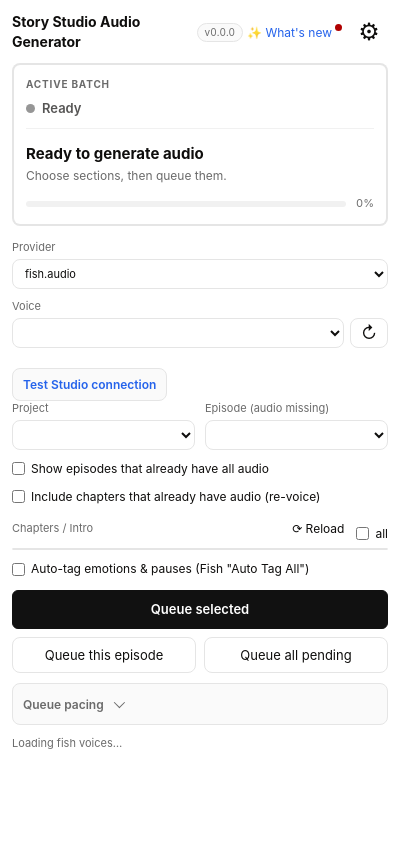
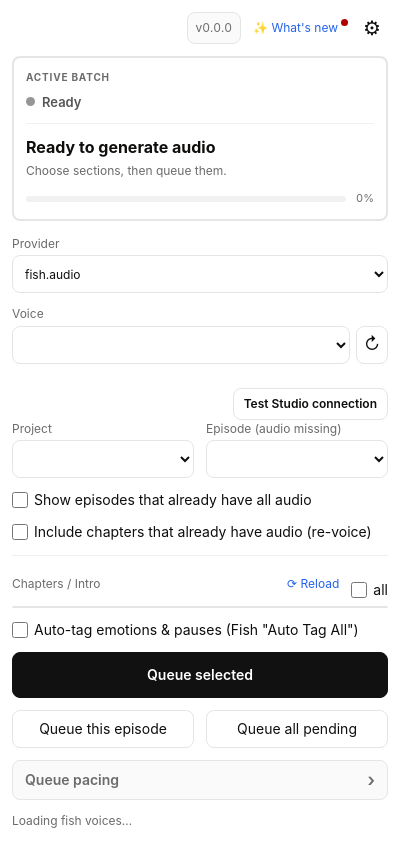
Before and after one commit to theng12/story-studio-audio-generator, a browser extension: page src/popup/popup.html in a window 400 px wide. Drawn offline with Linux system fonts and the light colour scheme.

Commit message:
feat: standardize audio panel controls

```diff
--- a/src/popup/popup.css
+++ b/src/popup/popup.css
@@ -1,4 +1,9 @@
 :root {
+  --space: 12px;
+  --radius: 8px;
+  --control-height: 38px;
+  --compact-height: 32px;
+  --primary-height: 46px;
   --bg: #ffffff;
   --fg: #0f0e0d;
   --muted: #6b6b6b;
@@ -45,8 +50,8 @@ body {
   min-width: 280px;
   box-sizing: border-box;
   margin: 0;
-  padding: 12px;
-  font: 13px/1.45 -apple-system, system-ui, sans-serif;
+  padding: var(--space);
+  font: 14px/1.45 -apple-system, system-ui, sans-serif;
   color: var(--fg);
   background: var(--bg);
 }
@@ -54,13 +59,14 @@ header {
   display: flex;
   align-items: center;
   justify-content: space-between;
-  margin-bottom: 10px;
+  min-height: var(--compact-height);
+  margin-bottom: var(--space);
 }
 .applied-settings {
   display: flex;
   flex-wrap: wrap;
-  gap: 4px 10px;
-  margin: -4px 0 10px;
+  gap: 4px var(--space);
+  margin: -4px 0 var(--space);
   color: var(--muted);
   font-size: 11px;
 }
@@ -68,21 +74,19 @@ header {
 .activity-panel {
   margin: 0 0 14px;
   padding: 2px;
-  border-radius: 8px;
+  border-radius: var(--radius);
   background: var(--border);
   transition: background .25s ease, box-shadow .25s ease;
 }
 .activity-panel.is-running {
-  background: linear-gradient(100deg, #ff6b6b, #f7b955, #86d46a, #50c9d6, #668cff, #c875e8, #ff6b6b);
-  background-size: 300% 100%;
-  animation: spectrum-flow 3s linear infinite;
-  box-shadow: 0 0 14px color-mix(in srgb, #668cff 20%, transparent);
+  background: var(--link);
+  animation: activity-border-pulse 1.8s ease-in-out infinite;
 }
 .activity-panel.is-complete { background: var(--ok); }
 .activity-panel.is-waiting { background: #6a8cff; box-shadow: 0 0 12px color-mix(in srgb, #6a8cff 22%, transparent); }
 .activity-panel.has-failure { background: var(--danger); }
-@keyframes spectrum-flow { to { background-position: 300% 0; } }
-.activity-inner { padding: 12px; border-radius: 6px; background: var(--bg); }
+@keyframes activity-border-pulse { 50% { box-shadow: 0 0 12px color-mix(in srgb, var(--link) 35%, transparent); } }
+.activity-inner { padding: var(--space); border-radius: 6px; background: var(--bg); }
 .batch-head { display: flex; justify-content: space-between; color: var(--muted); font-size: 10px; font-weight: 700; letter-spacing: .08em; text-transform: uppercase; }
 #activityElapsed { letter-spacing: 0; font-variant-numeric: tabular-nums; text-transform: none; }
 .activity-panel .genstatus { margin-top: 8px; padding: 0; border: 0; background: transparent; }
@@ -90,61 +94,71 @@ header {
   display: flex;
   flex-direction: column;
   gap: 2px;
-  padding: 14px 0 12px;
+  padding: var(--space) 0;
   border-top: 1px solid var(--divider);
-  margin-top: 10px;
+  margin-top: var(--space);
 }
-.activity-job { overflow: hidden; text-overflow: ellipsis; white-space: nowrap; font-size: 15px; font-weight: 650; }
+.activity-job { overflow: hidden; text-overflow: ellipsis; white-space: nowrap; font-size: 16px; font-weight: 650; }
 .activity-meta { overflow: hidden; color: var(--muted); font-size: 12px; text-overflow: ellipsis; white-space: nowrap; }
 .activity-progress-row { display: grid; grid-template-columns: 1fr auto; gap: 10px; align-items: center; color: var(--muted); font-size: 11px; font-variant-numeric: tabular-nums; }
 .activity-progress { height: 6px; overflow: hidden; border-radius: 999px; background: var(--divider); }
 .activity-progress span { display: block; width: 0; height: 100%; background: var(--ok); transition: width .3s ease; }
-.activity-panel.is-running .activity-progress span { background: linear-gradient(90deg, #ff6b6b, #f7b955, #86d46a, #50c9d6, #668cff, #c875e8); background-size: 200% 100%; animation: spectrum-flow 2s linear infinite; }
+.activity-panel.is-running .activity-progress span { background: var(--link); }
 .activity-panel.is-waiting .activity-progress span { background: #6a8cff; }
 .activity-panel.has-failure .activity-progress span { background: var(--danger); }
-h1 { font-size: 14px; margin: 0; }
-.header-brand { display: flex; align-items: center; gap: 7px; }
+h1 { font-size: 16px; margin: 0; }
+.panel-toolbar { justify-content: flex-end; gap: 8px; }
 .header-actions { display: flex; align-items: center; gap: 4px; }
 .version-badge {
   color: var(--muted);
   background: var(--surface);
   border: 1px solid var(--border);
-  border-radius: 999px;
-  padding: 1px 7px;
-  font-size: 10px;
+  border-radius: var(--radius);
+  min-height: var(--compact-height);
+  padding: 0 8px;
+  font-size: 12px;
+  display: inline-flex;
+  align-items: center;
   font-variant-numeric: tabular-nums;
   line-height: 1.5;
 }
 .whats-new { position: relative; font-size: 12px; color: var(--link); white-space: nowrap; }
 .ndot { display: inline-block; width: 7px; height: 7px; border-radius: 50%; background: var(--danger); margin-left: 3px; vertical-align: top; }
 .open-provider-row { margin-top: 4px; }
-.provider-open-button { min-height: 32px; padding: 6px 10px; background: var(--surface); font-size: 12px; }
+.workspace-action {
+  min-height: var(--compact-height);
+  padding: 0 10px;
+  background: var(--btn-bg);
+  font-size: 12px;
+  font-weight: 600;
+}
 a { color: var(--link); }
 label {
   display: block;
-  font-size: 11px;
+  font-size: 12px;
   color: var(--muted);
-  margin: 8px 0 0;
+  margin: var(--space) 0 0;
 }
-.form-grid { display: grid; gap: 10px; }
+.form-grid { display: grid; gap: var(--space); }
 .form-grid-two { grid-template-columns: repeat(2, minmax(0, 1fr)); }
-.form-grid-setup { grid-template-columns: minmax(0, 0.85fr) minmax(0, 1.3fr) minmax(0, 1.2fr); }
+.form-grid-setup { grid-template-columns: minmax(0, 0.85fr) minmax(0, 1.5fr); }
 .form-grid > label { margin-top: 0; }
 .voice-control { display: flex; gap: 6px; margin-top: 3px; }
 .voice-control select { margin-top: 0; }
-.voice-control button { width: 38px; flex: none; padding: 0; font-size: 17px; }
+.voice-control button { width: var(--compact-height); min-height: var(--compact-height); flex: none; padding: 0; font-size: 17px; }
 select, input, textarea {
   width: 100%;
+  min-height: var(--control-height);
   margin-top: 3px;
   padding: 6px 8px;
   border: 1px solid var(--border);
-  border-radius: 8px;
+  border-radius: var(--radius);
   font: inherit;
   background: var(--input-bg);
   color: var(--fg);
 }
-textarea { resize: vertical; }
-.row { display: flex; gap: 6px; align-items: center; margin-top: 8px; }
+textarea { resize: vertical; min-height: 96px; }
+.row { display: flex; gap: 6px; align-items: center; margin-top: var(--space); }
 .row input { margin-top: 0; }
 button {
   font: inherit;
@@ -152,90 +166,86 @@ button {
   border: 1px solid var(--border);
   background: var(--btn-bg);
   color: var(--fg);
-  border-radius: 8px;
+  min-height: var(--control-height);
+  border-radius: var(--radius);
   padding: 6px 10px;
 }
 button.primary {
   width: 100%;
-  margin-top: 12px;
+  min-height: var(--primary-height);
+  margin-top: var(--space);
   background: var(--accent);
   color: var(--accent-fg);
   border-color: var(--accent);
-  padding: 9px;
-  border-radius: 6px;
+  padding: 0 14px;
+  border-radius: var(--radius);
   font-weight: 600;
 }
-button.link { border: none; background: none; font-size: 16px; padding: 2px 6px; }
+button.link { min-height: 0; border: none; background: none; font-size: 16px; padding: 2px 6px; color: var(--link); }
 /* Text links (What's new, Reload, queue controls) stay small — otherwise the
    16px above makes them, especially "✨ What's new", look oversized. */
 button.link.small { font-size: 12px; padding: 2px 4px; }
 header .settings-gear {
   display: inline-flex;
-  width: 38px;
-  height: 38px;
+  width: var(--compact-height);
+  height: var(--compact-height);
+  min-height: var(--compact-height);
   align-items: center;
   justify-content: center;
   padding: 0;
-  border-radius: 10px;
-  font-size: 24px;
+  border-radius: var(--radius);
+  font-size: 20px;
   line-height: 1;
   color: var(--fg);
 }
 header .settings-gear:hover { background: var(--surface); }
 header .settings-gear:focus-visible { outline: 2px solid var(--accent); outline-offset: 2px; }
-#generateAll { width: 100%; margin-top: 6px; padding: 8px; border-radius: 999px; }
 button:disabled { opacity: 0.5; cursor: default; }
-label.check { display: flex; align-items: center; gap: 6px; font-size: 12px; color: var(--fg); margin-top: 10px; }
-label.check input { width: auto; margin: 0; }
-#queueEpisode, #queueProject { width: 100%; padding: 8px; }
+label.check { display: flex; align-items: center; gap: 6px; font-size: 14px; color: var(--fg); margin-top: var(--space); }
+label.check input { width: 16px; height: 16px; min-height: 0; margin: 0; padding: 0; }
+#queueEpisode, #queueProject { width: 100%; }
 .hgroup { display: flex; align-items: center; gap: 8px; }
-.studio-connection { display: flex; align-items: center; gap: 10px; margin-top: 8px; }
-.studio-connection-button { padding: 7px 10px; color: var(--fg); background: var(--surface); font-size: 12px; font-weight: 600; }
-.connection-status { min-width: 0; color: var(--muted); font-size: 11px; overflow: hidden; text-overflow: ellipsis; white-space: nowrap; }
+.studio-connection { display: flex; align-items: center; justify-content: flex-end; gap: var(--space); margin-top: var(--space); }
+.connection-status { min-width: 0; margin-right: auto; color: var(--muted); font-size: 12px; overflow: hidden; text-overflow: ellipsis; white-space: nowrap; }
 .connection-status.connected { color: var(--ok); }
 .connection-status.failed { color: var(--danger); }
-.batch-actions { margin-top: 12px; }
+.batch-actions { margin-top: var(--space); }
 .batch-actions .primary { margin-top: 0; }
-.batch-secondary { display: grid; grid-template-columns: repeat(2, minmax(0, 1fr)); gap: 8px; margin-top: 8px; }
+.batch-secondary { display: grid; grid-template-columns: repeat(2, minmax(0, 1fr)); gap: var(--space); margin-top: var(--space); }
 
 /* Human pace card */
-.pace-card { border: 1px solid var(--border); border-radius: 8px; padding: 8px 10px; margin-top: 12px; background: var(--surface); }
+.pace-card { border: 1px solid var(--border); border-radius: var(--radius); padding: var(--space); margin-top: var(--space); background: var(--surface); }
 .pace-card select { margin-top: 6px; }
 .pace-card .mini { display: block; font-size: 11px; color: var(--muted); margin-bottom: 2px; }
 .pace-custom { align-items: flex-end; gap: 8px; margin-top: 6px; }
 .pace-custom .grow { flex: 1; }
 .pace-custom input { margin-top: 0; }
-.pace-state { font-size: 11px; color: var(--ok); border: 1px solid var(--border); border-radius: 999px; padding: 1px 8px; white-space: nowrap; }
+.pace-state { font-size: 11px; color: var(--ok); border: 1px solid var(--border); border-radius: var(--radius); padding: 1px 8px; white-space: nowrap; }
 .pace-state.off { color: var(--muted); }
 
 /* Voice settings card */
-.vs-card { border: 1px solid var(--border); border-radius: 8px; padding: 8px 10px; margin-top: 8px; background: var(--surface); }
-.advanced-panel { margin-top: 10px; border: 1px solid var(--border); border-radius: 8px; background: var(--surface); }
-.advanced-panel summary { cursor: pointer; padding: 9px 10px; color: var(--muted); font-size: 12px; font-weight: 600; }
-.advanced-panel > .vs-card, .advanced-panel > .pace-card { margin: 0; border-width: 1px 0 0; border-radius: 0 0 8px 8px; }
-.advanced-panel > .pace-card + .pace-card { margin-top: 0; }
-.operational-disclosure summary {
+.vs-card { border: 1px solid var(--border); border-radius: var(--radius); padding: var(--space); margin-top: var(--space); background: var(--surface); }
+.advanced-panel { margin-top: var(--space); border: 1px solid var(--border); border-radius: var(--radius); background: var(--surface); }
+.advanced-panel summary {
   display: flex;
   align-items: center;
-  gap: 8px;
-  min-height: 40px;
+  min-height: var(--control-height);
+  cursor: pointer;
+  padding: 0 var(--space);
+  color: var(--muted);
+  font-size: 14px;
+  font-weight: 600;
   list-style: none;
 }
-.operational-disclosure summary::-webkit-details-marker { display: none; }
-.operational-disclosure summary::after {
-  content: '';
-  width: 7px;
-  height: 7px;
-  margin-left: 2px;
-  border: solid currentColor;
-  border-width: 0 1.5px 1.5px 0;
-  transform: rotate(45deg) translateY(-2px);
-  transition: transform .18s ease;
-}
-.operational-disclosure[open] summary::after { transform: rotate(225deg) translate(-2px, -2px); }
+.advanced-panel summary::-webkit-details-marker { display: none; }
+.advanced-panel summary::marker { content: ''; }
+.advanced-panel summary::after { content: '›'; margin-left: auto; color: var(--muted); font-size: 18px; line-height: 1; }
+.advanced-panel[open] summary::after { content: '⌄'; font-size: 16px; }
+.advanced-panel > .vs-card, .advanced-panel > .pace-card { margin: 0; border-width: 1px 0 0; border-radius: 0 0 var(--radius) var(--radius); }
+.advanced-panel > .pace-card + .pace-card { margin-top: 0; }
 .operational-disclosure summary .pace-state { margin-left: auto; }
 .queue-pacing-card { padding: 0; }
-.queue-pacing-section { padding: 10px; }
+.queue-pacing-section { padding: var(--space); }
 .queue-pacing-section + .queue-pacing-section { border-top: 1px solid var(--divider); }
 .queue-pacing-section-heading { display: flex; align-items: center; gap: 8px; }
 .queue-pacing-section-heading .pace-state { margin-left: auto; }
@@ -244,13 +254,13 @@ label.check input { width: auto; margin: 0; }
 .vs-model { margin-top: 4px; }
 .vs-row { margin-top: 8px; }
 .vs-row .mini { font-size: 11px; color: var(--muted); }
-.vs-row input[type='range'] { width: 100%; margin: 2px 0 0; padding: 0; accent-color: var(--link); cursor: pointer; }
+.vs-row input[type='range'] { width: 100%; min-height: 20px; margin: 2px 0 0; padding: 0; accent-color: var(--link); cursor: pointer; }
 #vsSpeakerBoostRow { margin-top: 10px; }
 
 /* Live queue status bar */
 .genstatus {
   display: flex; align-items: center; justify-content: space-between; gap: 8px;
-  margin-top: 12px; padding: 8px 12px; border-radius: 8px;
+  margin-top: var(--space); padding: 8px var(--space); border-radius: var(--radius);
   border: 1px solid var(--border); background: var(--surface);
   font-size: 13px; font-weight: 600;
   transition: box-shadow .2s, border-color .2s, background .2s;
@@ -279,15 +289,15 @@ label.check input { width: auto; margin: 0; }
 /* Queue command center */
 .queue-actions {
   display: flex;
-  gap: 8px;
-  margin-top: 14px;
-  padding-top: 12px;
+  gap: var(--space);
+  margin-top: var(--space);
+  padding-top: var(--space);
   border-top: 1px solid var(--divider);
 }
-.queue-actions button { flex: 1; min-width: 0; min-height: 38px; padding: 8px 10px; font-size: 12px; }
+.queue-actions button { flex: 1; min-width: 0; font-size: 12px; }
 #pauseQueue, #retryFailed { color: var(--link); }
 #clearQueue { color: var(--danger); }
-.queue-table-head { display: flex; justify-content: space-between; margin-top: 16px; padding-bottom: 6px; color: var(--muted); font-size: 10px; font-weight: 700; letter-spacing: .08em; text-transform: uppercase; }
+.queue-table-head { display: flex; justify-content: space-between; margin-top: var(--space); padding-bottom: 6px; color: var(--muted); font-size: 10px; font-weight: 700; letter-spacing: .08em; text-transform: uppercase; }
 .queuelist {
   list-style: none; margin: 0; padding: 0;
   max-height: 228px; overflow-y: auto;
@@ -295,7 +305,7 @@ label.check input { width: auto; margin: 0; }
 }
 .qrow {
   display: grid; grid-template-columns: 18px minmax(0, 1fr) auto auto;
-  align-items: center; gap: 8px; padding: 9px 2px; font-size: 12px;
+  align-items: center; gap: 8px; padding: 9px 2px; font-size: 14px;
   border-bottom: 1px solid var(--divider);
 }
 .qindex { color: var(--muted); font-variant-numeric: tabular-nums; }
@@ -315,7 +325,7 @@ label.check input { width: auto; margin: 0; }
 .qretry:hover { color: var(--ok); }
 .queue-legend { display: flex; flex-wrap: wrap; gap: 8px 12px; padding-top: 10px; color: var(--muted); font-size: 10px; }
 .queue-legend .pending { color: var(--muted); }.queue-legend .running { color: var(--link); }.queue-legend .done { color: var(--ok); }.queue-legend .failed { color: var(--danger); }
-.muted { color: var(--muted); font-size: 11px; }
+.muted { color: var(--muted); font-size: 12px; }
 .small { font-size: 12px; }
 #status { min-height: 16px; }
 
@@ -323,27 +333,26 @@ label.check input { width: auto; margin: 0; }
 [hidden] { display: none !important; }
 
 .row.between { justify-content: space-between; }
-.row.end { justify-content: flex-end; margin-top: 12px; }
-.section-head { margin-top: 10px; }
-#testConn { font-size: 12px; color: var(--link); }
+.row.end { justify-content: flex-end; margin-top: var(--space); }
+.section-head { margin-top: var(--space); padding-top: var(--space); border-top: 1px solid var(--divider); }
 #queueSelected { margin-top: 0; }
 
 /* Multi-select section list */
 .sectionlist {
   margin-top: 6px;
   max-height: 220px; overflow-y: auto;
-  border: 1px solid var(--border); border-radius: 8px;
+  border: 1px solid var(--border); border-radius: var(--radius);
 }
 .sec {
   display: flex; align-items: center; gap: 8px;
-  padding: 8px; font-size: 12px;
+  padding: 8px; font-size: 14px;
   border-bottom: 1px solid var(--divider);
 }
 .sec:last-child { border-bottom: none; }
-.sec input { width: auto; margin: 0; flex: none; }
+.sec input { width: 16px; height: 16px; min-height: 0; margin: 0; padding: 0; flex: none; }
 .sec .seclabel { flex: 1; overflow: hidden; text-overflow: ellipsis; white-space: nowrap; }
 .sec.done .seclabel { color: var(--muted); }
-.badge { font-size: 10px; color: var(--badge-fg); border: 1px solid var(--badge-border); background: var(--badge-bg); border-radius: 999px; padding: 1px 6px; }
+.badge { font-size: 10px; color: var(--badge-fg); border: 1px solid var(--badge-border); background: var(--badge-bg); border-radius: var(--radius); padding: 1px 6px; }
 .sectionlist .empty { padding: 8px; color: var(--muted); }
 
 @media (max-width: 420px) {
@@ -364,7 +373,7 @@ label.check input { width: auto; margin: 0; }
 }
 .dialog {
   background: var(--bg); color: var(--fg);
-  border-radius: 12px; padding: 14px; width: 100%; max-width: 320px;
+  border-radius: var(--radius); padding: 14px; width: 100%; max-width: 320px;
   box-shadow: 0 10px 30px var(--dialog-shadow);
 }
 .dialog.wide { max-width: 420px; }
@@ -378,5 +387,5 @@ label.check input { width: auto; margin: 0; }
 .changelog .cl-item { color: var(--muted); padding-left: 4px; margin: 3px 0; line-height: 1.35; }
 .changelog p { color: var(--muted); margin: 4px 0; }
 .changelog code { background: var(--surface); padding: 0 4px; border-radius: 3px; }
-.dialog .primary { width: auto; margin: 0; padding: 7px 14px; }
-.dialog button { padding: 7px 12px; }
+.dialog .primary { width: auto; min-height: var(--control-height); margin: 0; padding: 0 14px; }
+.dialog button { min-height: var(--control-height); padding: 0 12px; }
--- a/src/popup/popup.html
+++ b/src/popup/popup.html
@@ -9,11 +9,8 @@
     <script src="../lib/theme-preload.js"></script>
   </head>
   <body>
-    <header>
-      <div class="header-brand">
-        <h1>Story Studio Audio Generator</h1>
-        <span id="extensionVersion" class="version-badge" title="Installed extension version"></span>
-      </div>
+    <header class="panel-toolbar">
+      <span id="extensionVersion" class="version-badge" title="Installed extension version"></span>
       <div class="header-actions">
         <button id="whatsNew" class="link small whats-new" title="What changed recently">✨ What's new<span id="whatsNewDot" class="ndot" hidden></span></button>
         <button id="openOptions" class="link settings-gear" title="Open settings" aria-label="Open settings">⚙</button>
@@ -75,7 +72,7 @@
     </div>
     <p id="providerNote" class="muted"></p>
     <div class="row end open-provider-row">
-      <button id="openProviderPage" class="provider-open-button" type="button" title="Open workspace in a tab" hidden>↗ Open workspace</button>
+      <button id="openProviderPage" class="workspace-action" type="button" title="Open workspace in a tab" hidden>↗ Open workspace</button>
     </div>
 
     <!-- Provider / model-specific voice tuning -->
@@ -119,8 +116,8 @@
     <!-- Pick from a running Story Studio server -->
     <section id="studioPane">
       <div class="studio-connection">
-        <button id="testConn" class="studio-connection-button" type="button">Test Studio connection</button>
         <span id="connStatus" class="connection-status" role="status" aria-live="polite"></span>
+        <button id="testConn" class="workspace-action" type="button">Test Studio connection</button>
       </div>
       <div class="form-grid form-grid-two">
         <label>Project
```
Also changed, not shown: CHANGELOG.md, manifest.json.
